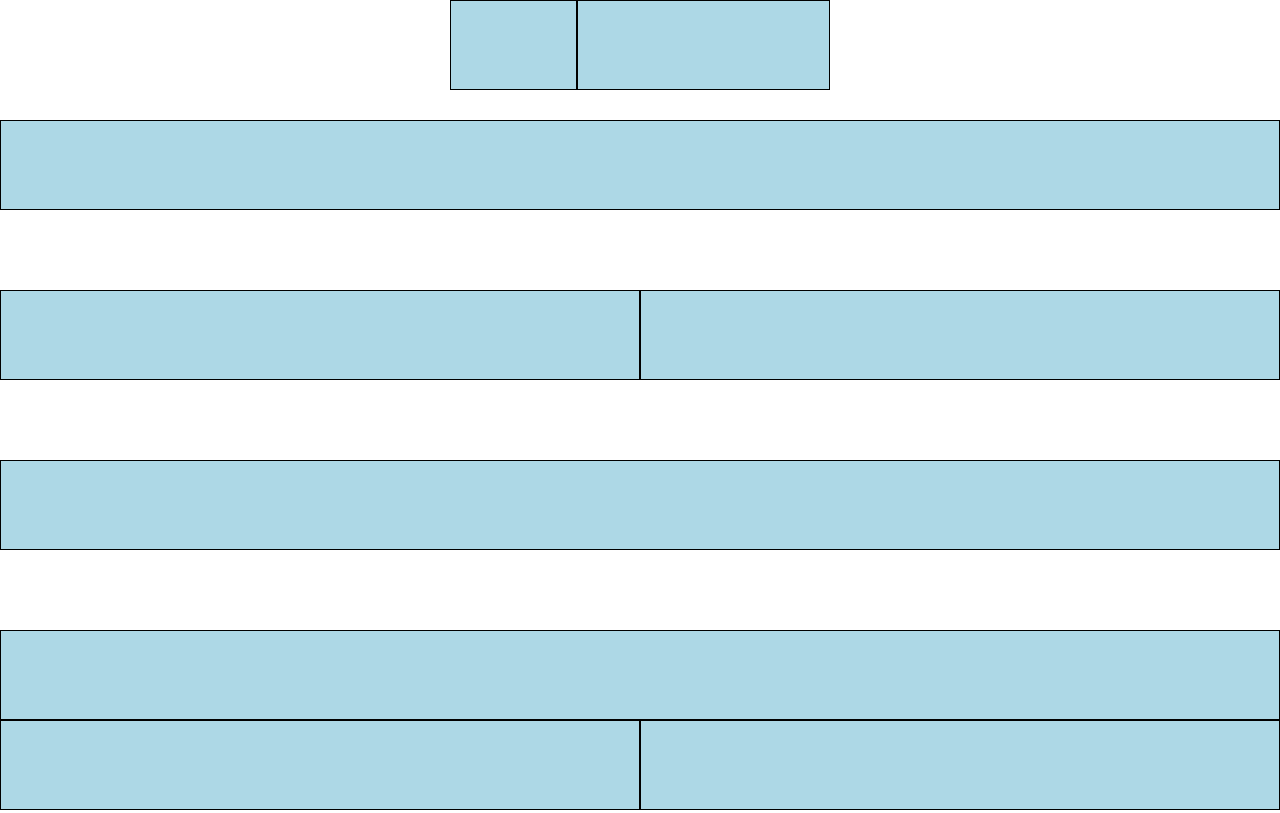
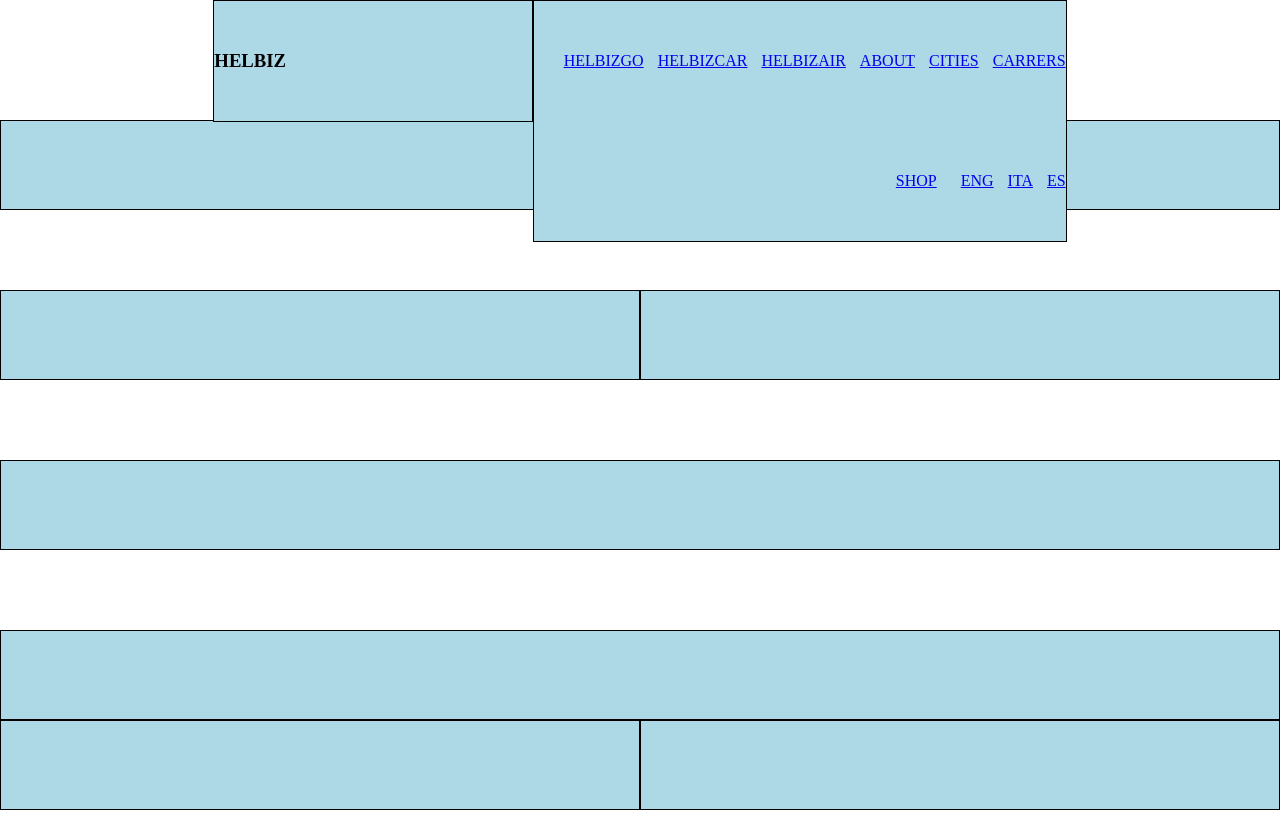
Before and after one commit to Davide-Zingali/html-css-helbiz, a plain HTML site: page index.html in a window 1280 px wide. Shown: the top 813 px of the page. Drawn offline with Linux system fonts and the light colour scheme.

Commit message:
aggiunti img e struttura nav completata

```diff
--- a/css/master.css
+++ b/css/master.css
@@ -4,9 +4,7 @@
   padding: 0;
   box-sizing: border-box;
 }
-.cx-nav-footer {
-  padding: 0 450px;
-}
+
 /* regole selettive */
 /* regole nav */
 nav {
@@ -18,7 +16,13 @@ nav {
   top: 0;
   z-index: 900;
 }
-
+nav ul li, nav ul li div {
+  display: inline-block;
+  margin-left: 10px;
+}
+nav .row div:last-child {
+  text-align: right;
+}
 /* regole header */
 header {
   margin-top: 120px;
--- a/index.html
+++ b/index.html
@@ -14,14 +14,47 @@
 
       <!-- nav -->
         <nav>
-            <div class="row cx-nav-footer">
-              <!-- prima box -->
-              <div class="col-xs- col-md- col-lg-4">
-
+            <div class="row">
+              <!-- prima box-sx -->
+              <div class="col-xs- col-md- col-lg-offset-2 col-lg-3">
+                <h3>HELBIZ</h3>
               </div>
-              <!-- seconda box -->
-              <div class="col-xs- col-md- col-lg-8">
-
+              <!-- seconda box-dx -->
+              <div class="col-xs- col-md- col-lg-5">
+                <ul>
+                  <li>
+                    <a href="#">HELBIZGO</a>
+                  </li>
+                  <li>
+                    <a href="#">HELBIZCAR</a>
+                  </li>
+                  <li>
+                    <a href="#">HELBIZAIR</a>
+                  </li>
+                  <li>
+                    <a href="#">ABOUT</a>
+                  </li>
+                  <li>
+                    <a href="#">CITIES</a>
+                  </li>
+                  <li>
+                    <a href="#">CARRERS</a>
+                  </li>
+                  <li>
+                    <a href="#">SHOP</a>
+                  </li>
+                  <li>
+                    <div class="">
+                      <a href="#">ENG</a>
+                    </div>
+                    <div class="">
+                      <a href="#">ITA</a>
+                    </div>
+                    <div class="">
+                      <a href="#">ES</a>
+                    </div>
+                  </li>
+                </ul>
               </div>
             </div>
 
@@ -93,11 +126,10 @@
 
       <!-- footer -->
       <footer>
-        <!-- <div class="boxxx cx-nav-footer"> -->
 
-          <div class="row cx-nav-footer">
+        <div class="row">
           <!-- box linea su -->
-            <div class="col-xs- col-md- col-lg-12">
+          <div class="col-xs- col-md- col-lg-offset-2 col-lg-8">
             <!-- colonna sx -->
             <div class="col-xs- col-md- col-lg-3">
 
@@ -116,11 +148,11 @@
             </div>
           </div>
           <!-- box linea giù -->
-            <div class="col-xs- col-md- col-lg-12">
+          <div class="col-xs- col-md- col-lg-offset-2 col-lg-8">
 
           </div>
         </div>
-        <!-- </div> -->
+
       </footer>
 
     </div>
```
Also changed, not shown: img/city.7c8c928.jpg (added), img/helbiz-go-bg.f81ab10.jpg (added), img/helbiz-go-scooter-cars.40e7ff8.jpg (added), img/helbiz-go-scooter.8af5735.jpg (added), img/helbiz-go-street.c29b134.jpg (added), img/helbizbike.1cc953c.jpg (added), img/helbizgo.0a98bab.jpg (added), img/index-banner.1f6fd0a.jpg (added), img/iphone-bg.2dae1bd.png (added), img/iphone-frame.7897a89.png (added), img/scooter.f0a0397.jpg (added). Lines whose indentation alone changed are shown as unchanged.
